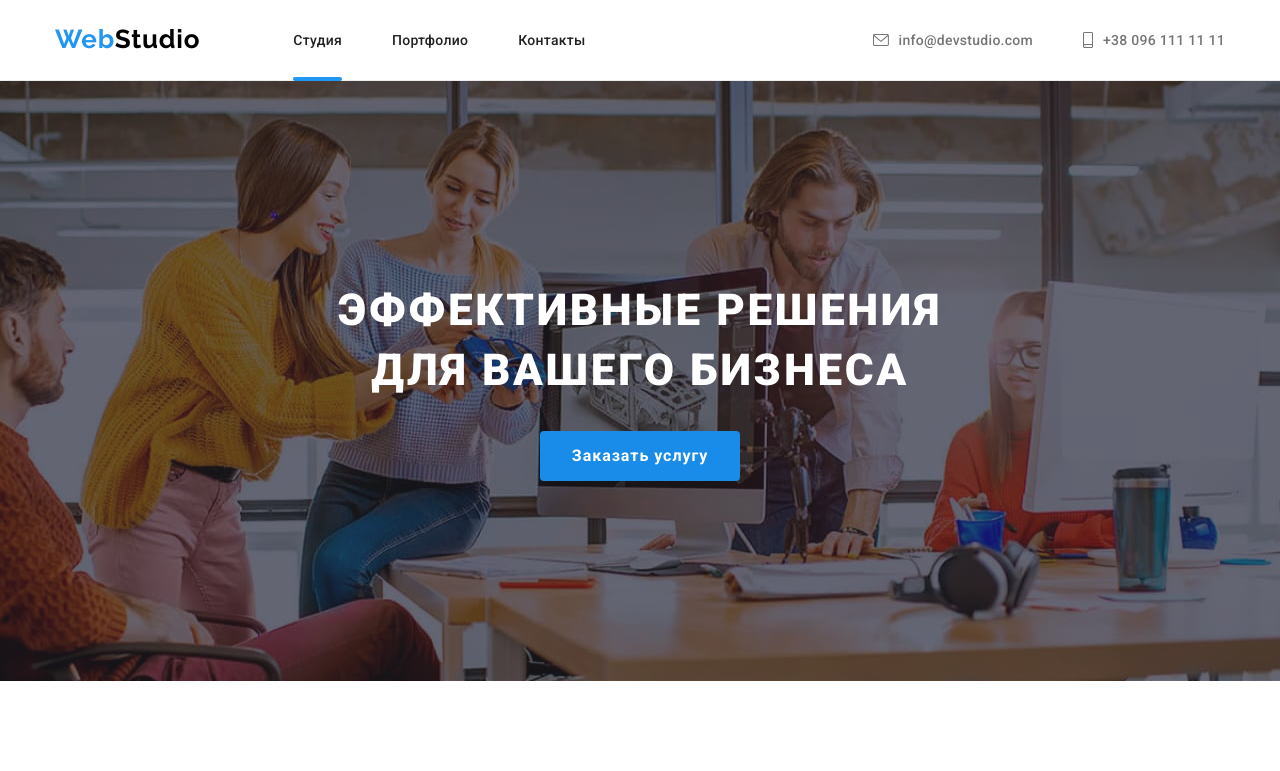
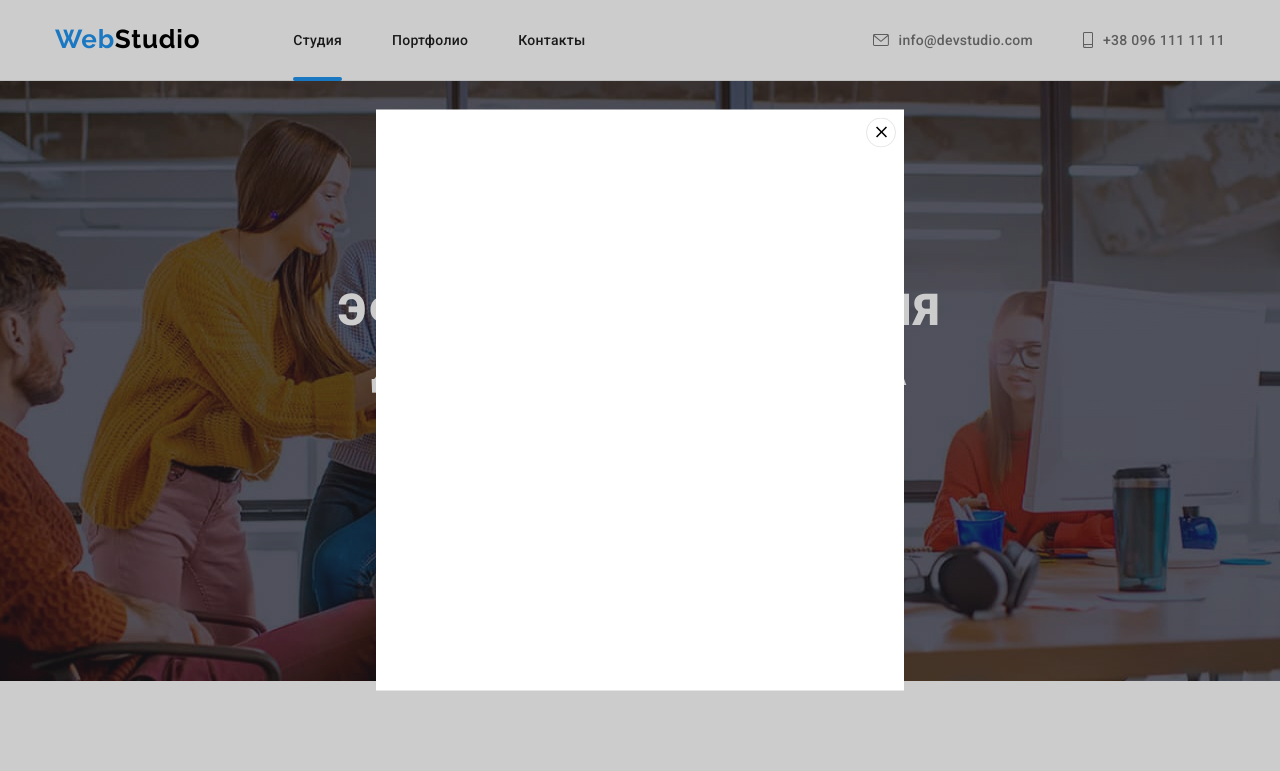
Before and after one commit to Anastasiia-Tarasiuk/goit-markup-hw-05, a plain HTML site: page index.html in a window 1280 px wide. Both pictures are taken after a click on the button "Заказать услугу". Shown: the top 771 px of the page. Drawn offline with nearby package versions, Linux system fonts and the light colour scheme.

Commit message:
Добавляет модальное окно и JS на кнопки

```diff
--- a/css/styles.css
+++ b/css/styles.css
@@ -241,6 +241,53 @@ rgba(47, 48, 58, 0.4)), url(../images/hero.jpg);
 .hero-button:hover,
 .hero-button:focus {
     background-color: #188CE8;
+}
+
+/* Модальное окно */
+.backdrop {
+    position: fixed;
+    top: 0;
+    left: 0;
+    bottom: 0;
+    right: 0;
+    background-color: rgba(0, 0, 0, 0.2);
+
+    transition: opacity var(--duration) var(--cubic);
+}
+
+.is-hidden {
+    opacity: 0;
+    pointer-events: none;
+    visibility: hidden;
+}
+
+.is-hidden .modal {
+    transform: translate(-50%, -50%)  scale(0.6);
+    opacity: 0;
+}
+
+.modal {
+    position: absolute;
+    top: 50%;
+    left: 50%;
+    transform: translate(-50%, -50%)  scale(1);
+    transition: transform var(--duration) var(--cubic);
+
+    width: 528px;
+    height: 581px;
+    background-color: var(--color-white);
+}
+
+.close {
+    position: absolute;
+    top: 8px;
+    right: 8px;
+
+    background-image: url(../images/close-btn.svg);
+    width: 30px;
+    height: 30px;
+    border: none;
+    border-radius: 50%;
 }
 
 /* ------Преимущества------ */
--- a/index.html
+++ b/index.html
@@ -49,9 +49,13 @@
         <section class="hero">
             <div class="conteiner">
                 <h1 class="hero-title">Эффективные решения для вашего бизнеса</h1>
-                <button class="hero-button" type="button">Заказать услугу</button>
+                <button class="hero-button" type="button" data-modal-open>Заказать услугу</button>
             </div>
         </section>
+        <!-- Модальное окно -->
+        <div class="backdrop is-hidden" data-modal>
+            <div class="modal"><button class="close" data-modal-close type="button"></button></div>
+        </div>
         <!-- Преимущества -->
         <section class="benefits section">
             <div class="conteiner">
@@ -375,5 +379,6 @@
             </div>
         </div>
     </footer>
+    <script src="./js/modal.js"></script>
 </body>
 </html>
--- /dev/null
+++ b/js/modal.js
@@ -0,0 +1,14 @@
+(() => {
+  const refs = {
+    openModalBtn: document.querySelector('[data-modal-open]'),
+    closeModalBtn: document.querySelector('[data-modal-close]'),
+    modal: document.querySelector('[data-modal]'),
+  };
+
+  refs.openModalBtn.addEventListener('click', toggleModal);
+  refs.closeModalBtn.addEventListener('click', toggleModal);
+
+  function toggleModal() {
+    refs.modal.classList.toggle('is-hidden');
+  }
+})();
```
Also changed, not shown: images/close-btn.svg (added).
